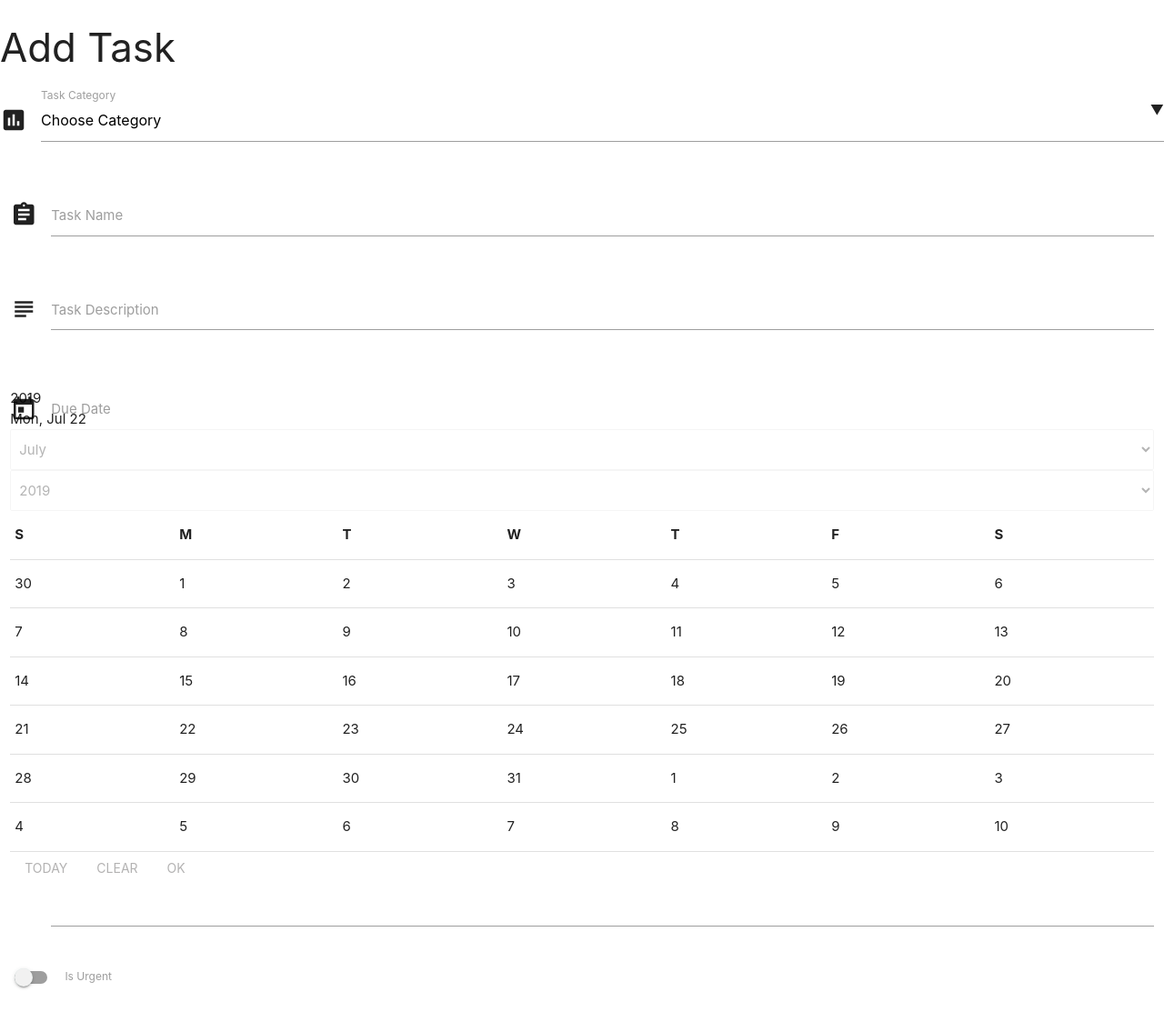
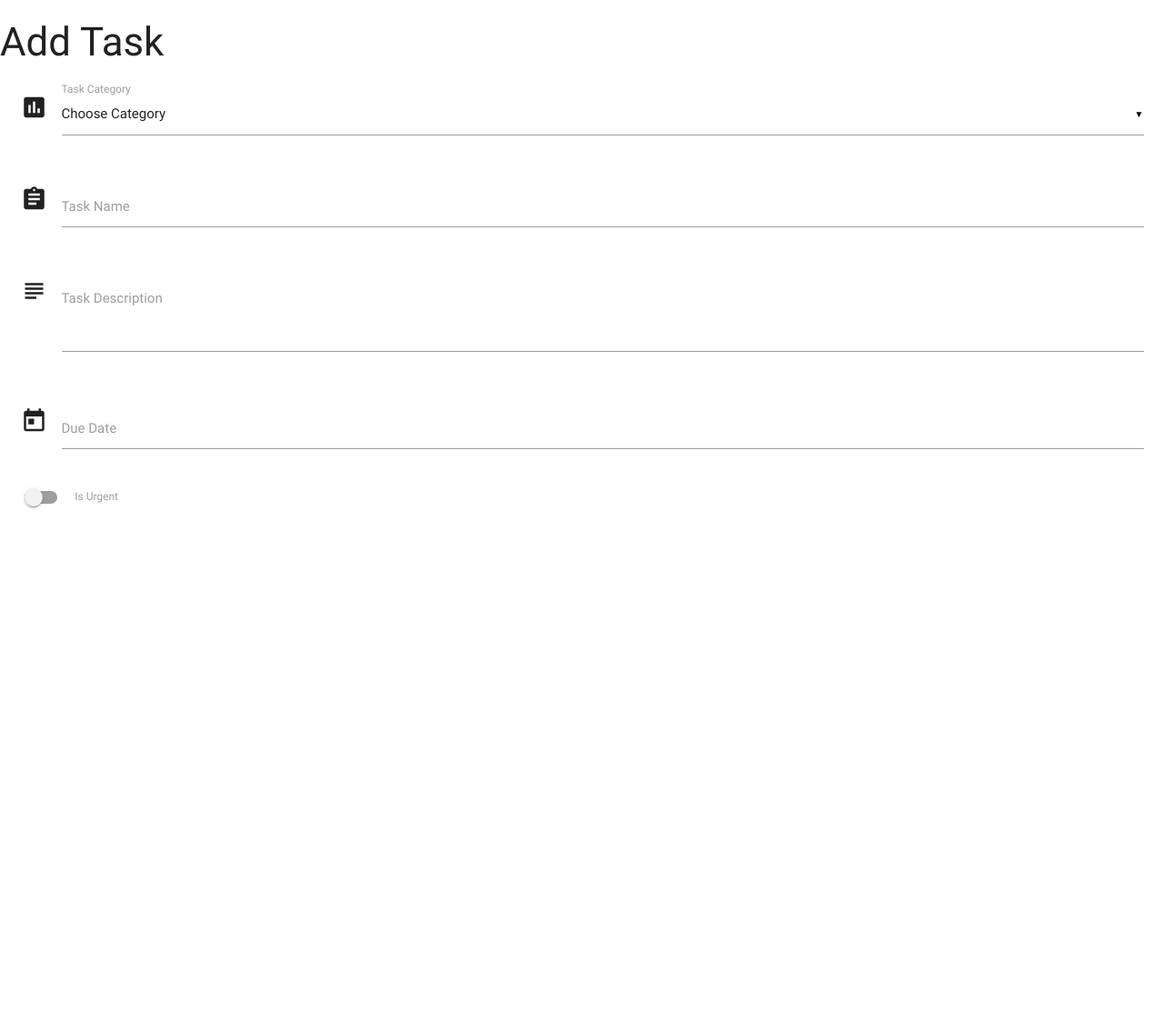
Before and after one commit to andreasdk/task_manager, a Flask app: page /add_task in a window 1280 px wide. Shown: the whole page at 91% size. After the commit the page ends 560 px from the top, so only its background shows below. Run offline with Flask 2, Linux system fonts and the light colour scheme; some libraries are stand-ins or nearby versions.

Commit message:
updated materialize css and js links

```diff
--- a/templates/addtask.html
+++ b/templates/addtask.html
@@ -29,7 +29,7 @@
             </div>
         </div>
         <div class="row">
-            <div class="input-field col s12">
+            <div class="input-field col s12" id="matfix">
                 <i class="material-icons prefix">today</i>
                 <input id="due_date" name="due_date" type="text" class="datepicker">
                 <label for="icon_prefix">Due Date</label>
--- a/templates/base.html
+++ b/templates/base.html
@@ -4,7 +4,7 @@
       <!--Import Google Icon Font-->
       <link href="https://fonts.googleapis.com/icon?family=Material+Icons" rel="stylesheet">
       <!--Import materialize.css-->
-      <link rel="stylesheet" href="https://cdnjs.cloudflare.com/ajax/libs/materialize/1.0.0/css/materialize.min.css">
+      <link rel="stylesheet" href="https://cdnjs.cloudflare.com/ajax/libs/materialize/0.100.2/css/materialize.min.css">
 
       <!--Let browser know website is optimized for mobile-->
       <meta name="viewport" content="width=device-width, initial-scale=1.0"/>
@@ -14,7 +14,6 @@
         {% endblock %}
     <script src="https://code.jquery.com/jquery-3.4.1.min.js" integrity="sha256-CSXorXvZcTkaix6Yvo6HppcZGetbYMGWSFlBw8HfCJo="crossorigin="anonymous"></script>
     <script src="https://cdnjs.cloudflare.com/ajax/libs/materialize/0.100.2/js/materialize.min.js"></script>
-
     <script type="text/javascript">
         $(document).ready(function() {
             $('.collapsible').collapsible();
```
